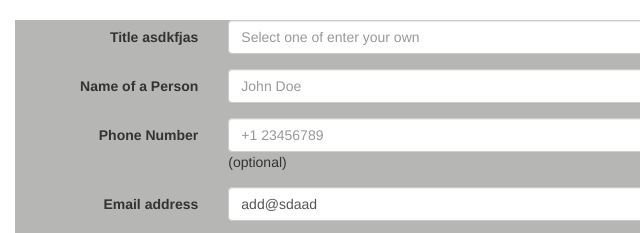
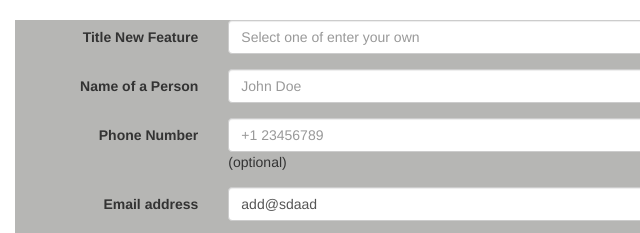
Before and after one commit to moodyserious/TryGit, a plain HTML site: page index.html in a window 1280 px wide. Shown: the top 233 px of the page, 0-640 px from the left. Drawn offline with nearby package versions, Linux system fonts and the light colour scheme.

Commit message:
Modified and working

```diff
--- a/index.html
+++ b/index.html
@@ -70,7 +70,7 @@
 
   <div class="form-group">
     <label for="inputEmail3" class="col-sm-2 control-label">
-       Title asdkfjas
+       Title New Feature
     </label>
     <div class="col-sm-5">
       <input type="text" class="form-control"
```
